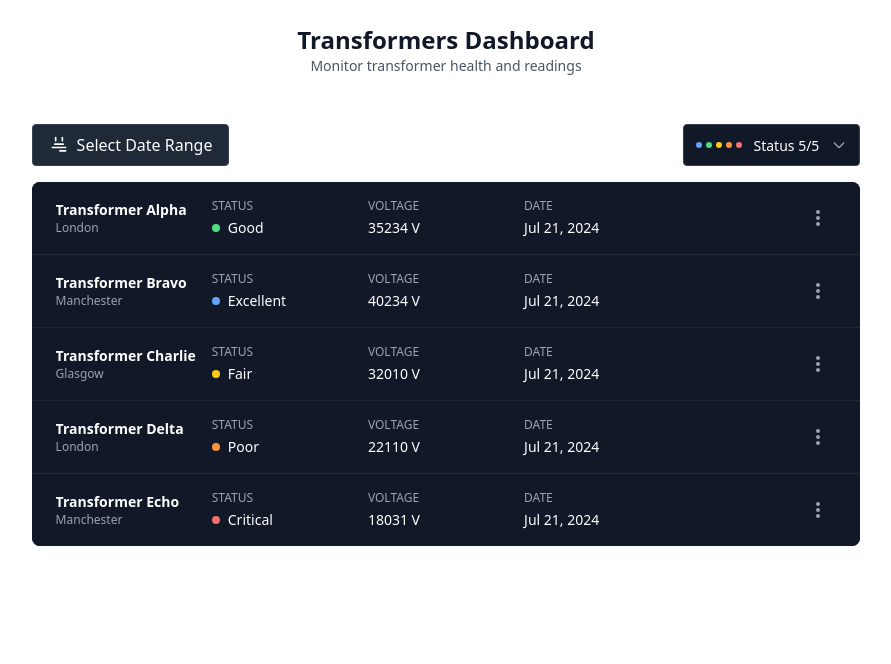
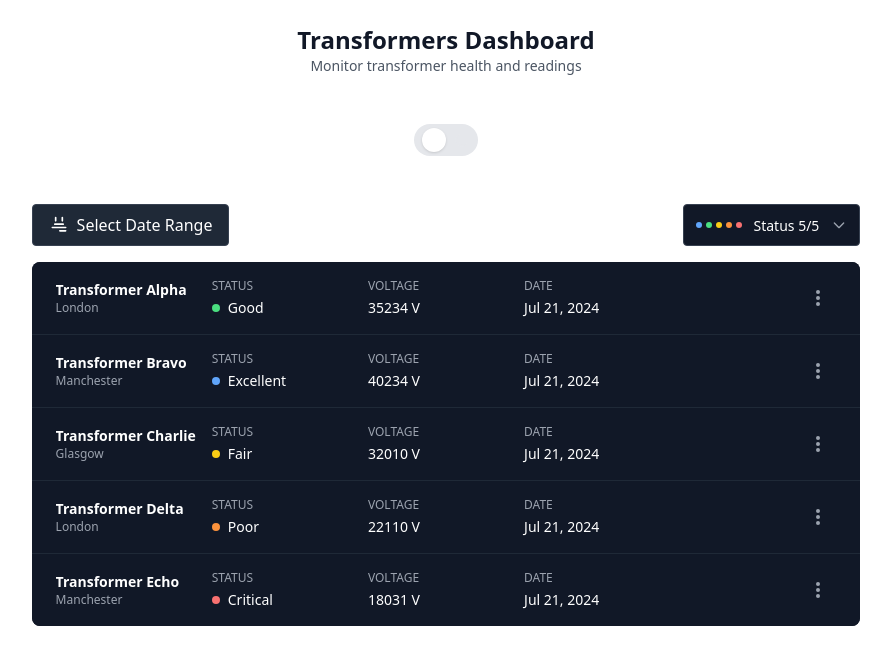
Before and after one commit to JakeWalker23/camlin-frontend-test, a Vue app: page / in a window 1280 px wide. Shown: the top 664 px of the page, without its empty margins (194-1085 px from the left). Built offline with nearby package versions, Linux system fonts and the light colour scheme.

Commit message:
Added Dark mode toggle

```diff
--- a/src/App.vue
+++ b/src/App.vue
@@ -7,8 +7,18 @@
       <p class="text-sm text-gray-600">
         Monitor transformer health and readings
       </p>
+
+      <br/>
+      <br/>
+
+      <DarkMode />
+
     </header>
 
     <router-view />
   </div>
 </template>
+
+<script setup>
+import DarkMode from '@/components/DarkMode.vue';
+</script>
--- /dev/null
+++ b/src/components/DarkMode.vue
@@ -0,0 +1,70 @@
+<!-- src/components/DarkModeToggle.vue -->
+<template>
+  <button
+    @click="toggle"
+    :aria-label="isDark ? 'Switch to light mode' : 'Switch to dark mode'"
+    class="relative w-16 h-8 rounded-full overflow-hidden focus:outline-none focus:ring-2 focus:ring-offset-2 focus:ring-blue-500"
+    :class="isDark ? 'bg-gray-800' : 'bg-gray-200'"
+  >
+    <!-- icons -->
+    <div class="flex items-center justify-between h-full px-2">
+      <!-- sun on left -->
+      <svg
+        xmlns="http://www.w3.org/2000/svg"
+        class="w-4 h-4 text-yellow-400"
+        fill="currentColor"
+        viewBox="0 0 20 20"
+      >
+        <path d="M10 3.5a.75.75 0 01.75.75V6a.75.75 0 01-1.5 0V4.25A.75.75 0 0110 3.5zm0 9a2.5 2.5 0 100-5 2.5 2.5 0 000 5zm6-2.5a.75.75 0 01.75.75H18a.75.75 0 010 1.5h-1.25A.75.75 0 0116 10zM4 10a.75.75 0 01.75.75H3.5a.75.75 0 010-1.5h1.25A.75.75 0 014 10zm9.28-4.78a.75.75 0 011.06 1.06L13.06 6.5a.75.75 0 11-1.06-1.06l1.28-1.28zm-6.56 0L6.22 5.44a.75.75 0 10-1.06-1.06L4.5 6.72a.75.75 0 101.06 1.06zM13.06 13.5l1.28 1.28a.75.75 0 11-1.06 1.06l-1.28-1.28a.75.75 0 111.06-1.06zm-6.56 0a.75.75 0 011.06 1.06L6.22 14.72a.75.75 0 11-1.06-1.06l1.28-1.28z" />
+      </svg>
+
+      <!-- moon on right -->
+      <svg
+        xmlns="http://www.w3.org/2000/svg"
+        class="w-4 h-4 text-gray-200"
+        fill="currentColor"
+        viewBox="0 0 20 20"
+      >
+        <path d="M17.293 13.293a8 8 0 11-10.586-10.586 7 7 0 1010.586 10.586z" />
+      </svg>
+    </div>
+
+    <!-- sliding knob -->
+    <span
+      class="absolute top-1 left-2 h-6 w-6 bg-white rounded-full shadow transition-transform"
+      :class="isDark ? 'translate-x-6' : 'translate-x-0'"
+    />
+  </button>
+</template>
+
+<script setup>
+import { ref, onMounted, watch } from 'vue';
+
+const isDark = ref(false);
+
+function updateHtmlClass(val) {
+  document.documentElement.classList.toggle('dark', val);
+}
+
+// initialize from localStorage or OS setting
+onMounted(() => {
+  const stored = localStorage.getItem('theme');
+  if (
+    stored === 'dark' ||
+    (!stored && window.matchMedia('(prefers-color-scheme: dark)').matches)
+  ) {
+    isDark.value = true;
+  }
+  updateHtmlClass(isDark.value);
+});
+
+// persist & apply on changes
+watch(isDark, (val) => {
+  localStorage.setItem('theme', val ? 'dark' : 'light');
+  updateHtmlClass(val);
+});
+
+function toggle() {
+  isDark.value = !isDark.value;
+}
+</script>
```
Also changed, not shown: TODO.txt.
